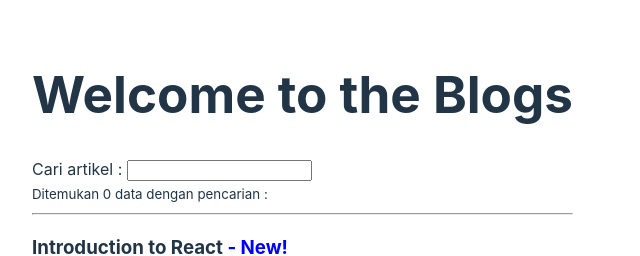
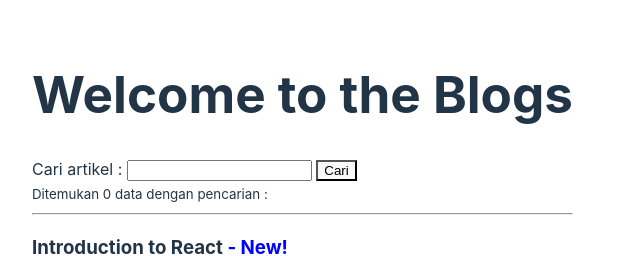
Before and after one commit to ahmad-fahrudin/react-fundamental, a React (Vite) app: page / in a window 1280 px wide. Shown: the top 256 px of the page, without its empty margins (0-640 px from the left). Built offline with nearby package versions, Linux system fonts and the light colour scheme.

Commit message:
add onclick method and keydown enter

```diff
--- a/src/components/Search.jsx
+++ b/src/components/Search.jsx
@@ -2,15 +2,32 @@ import { useState } from "react";
 
 function search(props) {
   const [search, setSearch] = useState("");
-  const changeSearch = (event) => {
-    setSearch(event.target.value);
-    props.onChange(event.target.value);
+
+  const changeSearch = () => {
+    props.onChange(search);
   };
+
+  const searchKeydown = (event) => {
+    if (event.key === "Enter") {
+      changeSearch();
+    }
+  };
+
+  //   const changeSearch = (event) => {
+  //     setSearch(event.target.value);
+  //     props.onChange(event.target.value);
+  //     };
+  // component function ini digantikan dengan onChange={changeSearch} pada button
 
   return (
     <>
       <div>
-        Cari artikel : <input onChange={changeSearch} />
+        Cari artikel :{" "}
+        <input
+          onChange={(event) => setSearch(event.target.value)}
+          onKeyDown={searchKeydown}
+        />{" "}
+        <button onClick={changeSearch}>Cari</button>
       </div>
       <small>
         Ditemukan {props.totalPosts} data dengan pencarian : {search}
--- a/src/index.css
+++ b/src/index.css
@@ -38,7 +38,7 @@ h3 {
   margin-bottom: 0;
 }
 
-button {
+/* button {
   border-radius: 8px;
   border: 1px solid transparent;
   padding: 0.6em 1.2em;
@@ -48,7 +48,7 @@ button {
   background-color: #1a1a1a;
   cursor: pointer;
   transition: border-color 0.25s;
-}
+} */
 button:hover {
   border-color: #646cff;
 }
```
